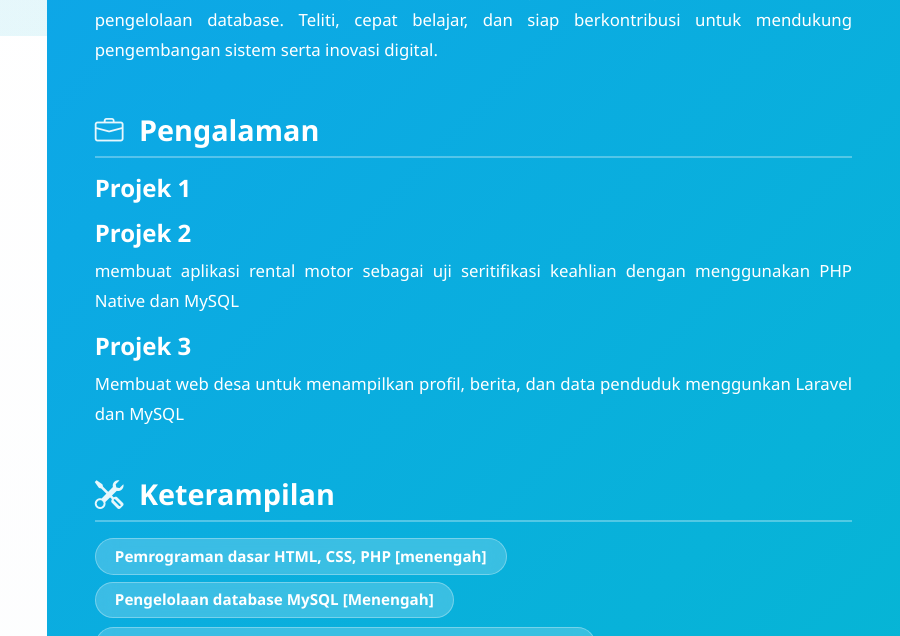
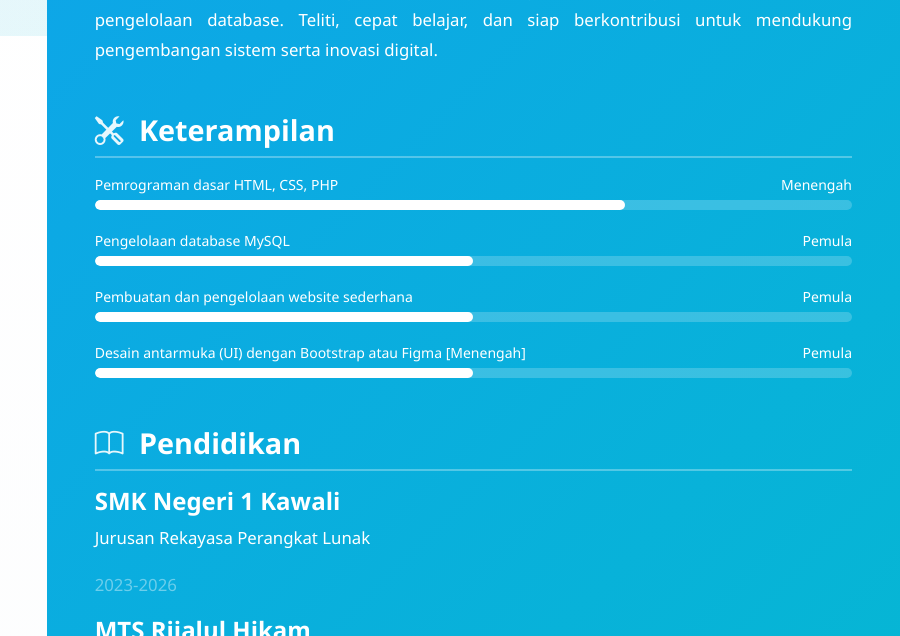
Before and after one commit to milalaila/CV_Website, a plain HTML site: page index.html in a window 1280 px wide. Shown: the part 164-800 px from the top of the page, 380-1280 px from the left. Drawn offline with nearby package versions, Linux system fonts and the light colour scheme.

Commit message:
Update index.html

```diff
--- a/index.html
+++ b/index.html
@@ -373,6 +373,67 @@
             opacity: 1;
             transform: translateY(0);
         }
+
+        /* Progress Bar Styles */
+.progress-container {
+    margin-bottom: 20px;
+}
+
+.progress-label {
+    display: flex;
+    justify-content: space-between;
+    margin-bottom: 5px;
+    font-size: 14px;
+}
+
+.progress {
+    height: 10px;
+    background-color: rgba(255, 255, 255, 0.2);
+    border-radius: 5px;
+    overflow: hidden;
+}
+
+.progress-bar {
+    height: 100%;
+    background-color: white;
+    border-radius: 5px;
+    width: 0;
+    transition: width 1.5s ease-in-out;
+}
+
+/* Animation Classes */
+.animated {
+    animation-duration: 1s;
+    animation-fill-mode: both;
+}
+
+@keyframes slideInLeft {
+    from {
+        opacity: 0;
+        transform: translateX(-20px);
+    }
+    to {
+        opacity: 1;
+        transform: translateX(0);
+    }
+}
+
+.slide-in-left {
+    animation-name: slideInLeft;
+}
+
+@keyframes fadeIn {
+    from {
+        opacity: 0;
+    }
+    to {
+        opacity: 1;
+    }
+}
+
+.fade-in {
+    animation-name: fadeIn;
+}
     </style>
 </head>
 <body>
@@ -421,32 +482,48 @@
                 </div>
 
                 <!-- Experience Section -->
-                <div class="mb-5 animate-on-scroll">
-                    <h2 class="mb-3 pb-2 border-bottom border-white"><i class="bi bi-briefcase me-2"></i> Pengalaman</h2>
-                    <div class="mb-3">
-                        <h4>Projek 1</h4>
-                        <p></p>
-                    </div>
-                    <div class="mb-3">
-                        <h4>Projek 2</h4>
-                        <p>membuat aplikasi rental motor sebagai uji seritifikasi keahlian dengan menggunakan PHP Native dan MySQL</p>
-                    </div>
-                    <div class="mb-3">
-                        <h4>Projek 3</h4>
-                        <p>Membuat web desa untuk menampilkan profil, berita, dan data penduduk menggunkan Laravel dan MySQL</p>
-                    </div>
-                </div>
 
                 <!-- Skills Section -->
-                <div class="mb-5 animate-on-scroll">
-                    <h2 class="mb-3 pb-2 border-bottom border-white"><i class="bi bi-tools me-2"></i> Keterampilan</h2>
-                    <div class="d-flex flex-wrap gap-2">
-                        <span class="badge skill-badge p-2">Pemrograman dasar HTML, CSS, PHP [menengah]</span>
-                        <span class="badge skill-badge p-2">Pengelolaan database MySQL [Menengah]</span>
-                        <span class="badge skill-badge p-2">Pembuatan dan pengelolaan website sederhana [Menengah]</span>
-                        <span class="badge skill-badge p-2">Desain antarmuka (UI) dengan Bootstrap atau Figma [Menengah]</span>
-                    </div>
-                </div>
+            <div class="mb-5 animate-on-scroll">
+            <div class="mb-5">
+    <h2 class="mb-3 pb-2 border-bottom border-white"><i class="bi bi-tools me-2"></i> Keterampilan</h2>
+    <div class="progress-container animated slide-in-left">
+        <div class="progress-label">
+            <span>Pemrograman dasar HTML, CSS, PHP </span>
+            <span>Menengah</span>
+        </div>
+        <div class="progress">
+            <div class="progress-bar" data-width="70%"></div>
+        </div>
+    </div>
+    <div class="progress-container animated slide-in-left" style="animation-delay: 0.1s">
+        <div class="progress-label">
+            <span>Pengelolaan database MySQL</span>
+            <span>Pemula</span>
+        </div>
+        <div class="progress">
+            <div class="progress-bar" data-width="50%"></div>
+        </div>
+    </div>
+    <div class="progress-container animated slide-in-left" style="animation-delay: 0.2s">
+        <div class="progress-label">
+            <span>Pembuatan dan pengelolaan website sederhana </span>
+            <span>Pemula</span>
+        </div>
+        <div class="progress">
+            <div class="progress-bar" data-width="50%"></div>
+        </div>
+    </div>
+    <div class="progress-container animated slide-in-left" style="animation-delay: 0.3s">
+        <div class="progress-label">
+            <span>Desain antarmuka (UI) dengan Bootstrap atau Figma [Menengah]</span>
+            <span>Pemula</span>
+        </div>
+        <div class="progress">
+            <div class="progress-bar" data-width="50%"></div>
+        </div>
+    </div>
+</div>
 
                 <!-- Education Section -->
                 <div class="mb-5 animate-on-scroll">
@@ -455,7 +532,7 @@
                         <h4>SMK Negeri 1 Kawali</h4>
                         <p>Jurusan Rekayasa Perangkat Lunak</p>
                         <p class="text-white-50">2023-2026</p>
-                        <h4>MTSs Rijalul Hikam</h4>
+                        <h4>MTS Rijalul Hikam</h4>
                         <p class="text-white-50">2020-2023</p>
                         <h4>SD Negeri 1 Mulyasari</h4>
                         <p class="text-white-50">2014-2020</p>
@@ -488,6 +565,7 @@
                         <div class="card-body">
                             <h4 class="card-title">Sewa Motor</h4>
                             <p class="card-text text-muted">2025</p>
+                            <p class="card-text">membuat aplikasi rental motor sebagai uji seritifikasi keahlian dengan menggunakan PHP Native dan MySQL</p>
                             <p class="card-text">Website penyewaan motor ini dibuat menggunakan PHP Native sebagai bahasa pemrograman utama tanpa framework tambahan. Sistem ini dirancang untuk mempermudah proses penyewaan motor antara pelanggan dan admin. Pengguna dapat melihat daftar motor yang tersedia, mengecek detail motor, serta melakukan penyewaan secara langsung melalui halaman web.</p>
                             <a href="rentalmotor.png" class="btn btn-theme btn-sm">Lihat</a>
                         </div>
@@ -496,6 +574,7 @@
                         <div class="card-body">
                             <h4 class="card-title">Website Desa</h4>
                             <p class="card-text text-muted">2024</p>
+                            <p class="card=text">Membuat web desa untuk menampilkan profil, berita, dan data penduduk menggunkan Laravel dan MySQL</p>
                             <p class="card-text">Website desa ini dibuat untuk memberikan kemudahan bagi masyarakat dalam mengakses informasi dan layanan administrasi desa secara online. Melalui website ini, warga dapat memperoleh berita terkini, pengumuman resmi, profil desa, serta data aparatur dan lembaga desa.</p>
                             <a href="WebDesaMulyasari.png" class="btn btn-theme btn-sm">Lihat</a>
                         </div>
@@ -534,6 +613,40 @@
         document.querySelectorAll('.animate-on-scroll').forEach(el => {
             observer.observe(el);
         });
+        document.addEventListener('DOMContentLoaded', function() {
+    // Fungsi untuk menganimasikan progress bar
+    function animateProgressBars() {
+        const progressBars = document.querySelectorAll('.progress-bar');
+
+        progressBars.forEach(bar => {
+            const width = bar.getAttribute('data-width');
+
+            // Set lebar progress bar setelah delay kecil
+            setTimeout(() => {
+                bar.style.width = width;
+            }, 500);
+        });
+    }
+
+    // Jalankan animasi saat halaman dimuat
+    setTimeout(animateProgressBars, 300);
+
+    // Opsional: Jalankan animasi saat bagian keterampilan terlihat di viewport
+    const skillsSection = document.querySelector('.mb-5');
+
+    if (skillsSection) {
+        const observer = new IntersectionObserver((entries) => {
+            entries.forEach(entry => {
+                if (entry.isIntersecting) {
+                    animateProgressBars();
+                    observer.unobserve(entry.target);
+                }
+            });
+        }, { threshold: 0.1 });
+
+        observer.observe(skillsSection);
+    }
+});
     </script>
 </body>
 </html>
```
